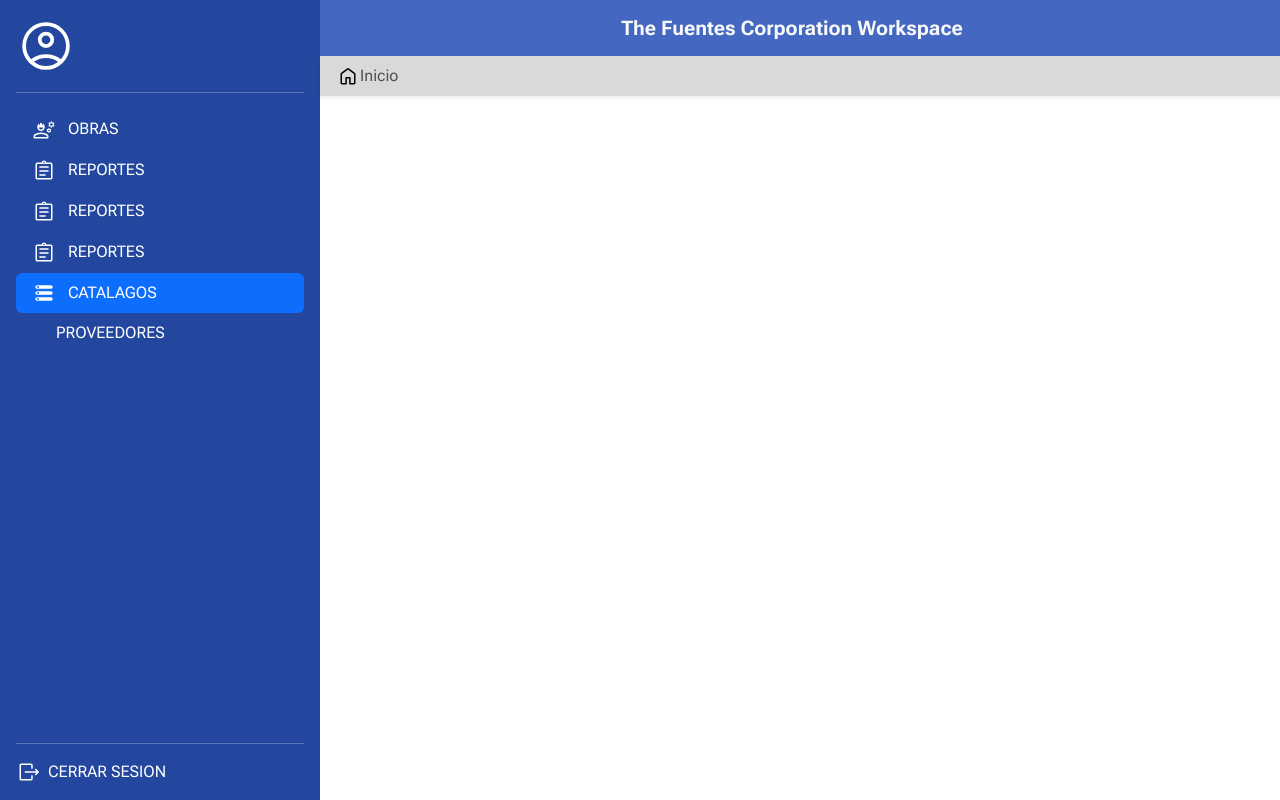
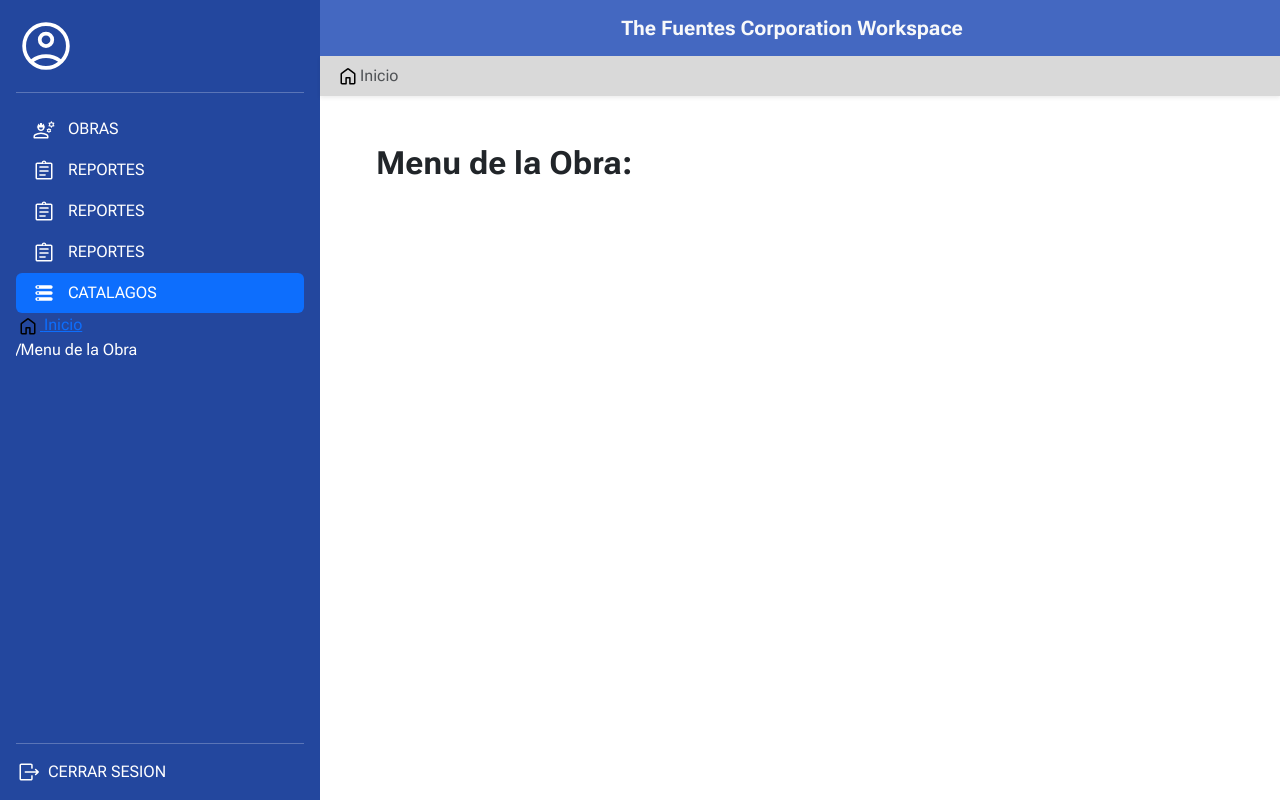
Before and after one commit to Alexis-Rod/The_Fuentes_Corp_WS, a PHP site: page /obras.php in a window 1280 px wide, after a click on "CATALAGOS". Run offline with PHP 8.4, Linux system fonts and the light colour scheme; the visitor is signed in with stand-in values (Sample User, id 1); data that the repository does not hold is empty; some libraries are stand-ins or nearby versions.

Commit message:
Se hace el menu de Obras para las acciones de presiones y requisiciones

```diff
--- a/index.php
+++ b/index.php
@@ -25,7 +25,7 @@ include_once 'validarSesion.php';
     <link rel="stylesheet" href="https://cdn.datatables.net/2.0.8/css/dataTables.bootstrap5.css">
     <!--llamar a mi documento de CSS-->
     <link rel="stylesheet" href="main.css">
-    <title>REQUISICIONES DE LA PRESION</title>
+    <title>Inicio:: The Fuentes Corporation</title>
 </head>
 
 <body style="display: flex;">
--- a/obras.php
+++ b/obras.php
@@ -25,7 +25,7 @@ include_once 'validarSesion.php';
     <link rel="stylesheet" href="https://cdn.datatables.net/2.0.8/css/dataTables.bootstrap5.css">
     <!--llamar a mi documento de CSS-->
     <link rel="stylesheet" href="main.css">
-    <title>REQUISICIONES DE LA PRESION</title>
+    <title>Menu de Obras</title>
 </head>
 
 <body style="display: flex;">
@@ -83,9 +83,13 @@ include_once 'validarSesion.php';
                         </a>
                         <div class="tab-content" id="v-pills-tabContent">
                             <ul class="tab-pane fade nav nav-pills flex-column mb-auto" id="v-pills-catalago" role="tabpanel" aria-labelledby="v-pills-catalago-tab">
-                                <li>
-                                    <a href="agregar_proveedor.php" class="nav-link text-white ms-4" aria-current="page">PROVEEDORES</a>
+                                <li class="breadcrumb-item">
+                                    <a href="./index.php">
+                                        <img class="" src="images/icons/home.svg" alt="user-icon" height="24" width="24">
+                                        <span>Inicio</span>
+                                    </a>
                                 </li>
+                                <li class="breadcrumb-item"><span>Menu de la Obra </span></li>
                             </ul>
                         </div>
                     </li>
@@ -115,7 +119,11 @@ include_once 'validarSesion.php';
                 </ol>
             </nav>
             <div class="container px-5">
-
+                <div class="row">
+                    <div class="col-6">
+                        <h2 class="text-dark m-2 mt-5 mb-3 fw-bold">Menu de la Obra: </h2>
+                    </div>
+                </div>
             </div>
         </div>
     </div>
```
